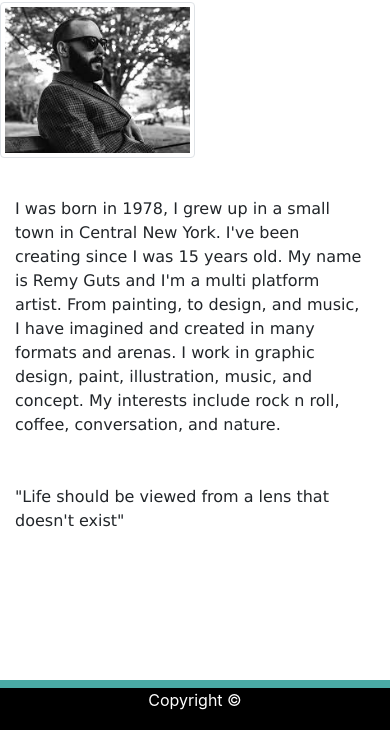
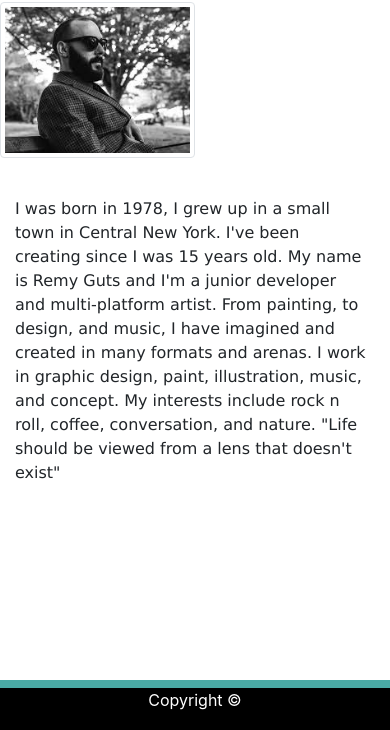
Before and after one commit to remyguts/Hoemwork2, a plain HTML site: page index.html in a window 390 px wide. Shown: the part 114-844 px from the top of the page. Drawn offline with nearby package versions, Linux system fonts and the light colour scheme.

Commit message:
updated responsive formatting to index and added resume to assets folder

```diff
--- a/index.html
+++ b/index.html
@@ -49,13 +49,9 @@
                     <div class="col-md-9">
                         <p>I was born in 1978, I grew up in a small town in Central New York. I've been creating since I
                             was 15 years old.
-                            My name is Remy Guts and I'm a multi platform artist. From painting, to design, and music, I
-                            have imagined and created in many formats and arenas. I work in graphic design, paint,
+                            My name is Remy Guts and I'm a junior developer and multi-platform artist. From painting, to design, and music, I have imagined and created in many formats and arenas. I work in graphic design, paint,
                             illustration, music, and concept.
                             My interests include rock n roll, coffee, conversation, and nature.
-                            <br>
-                            <br>
-                            <br>
 
 
                             "Life should be viewed from a lens that doesn't exist"
```
Also changed, not shown: 1 other file.
